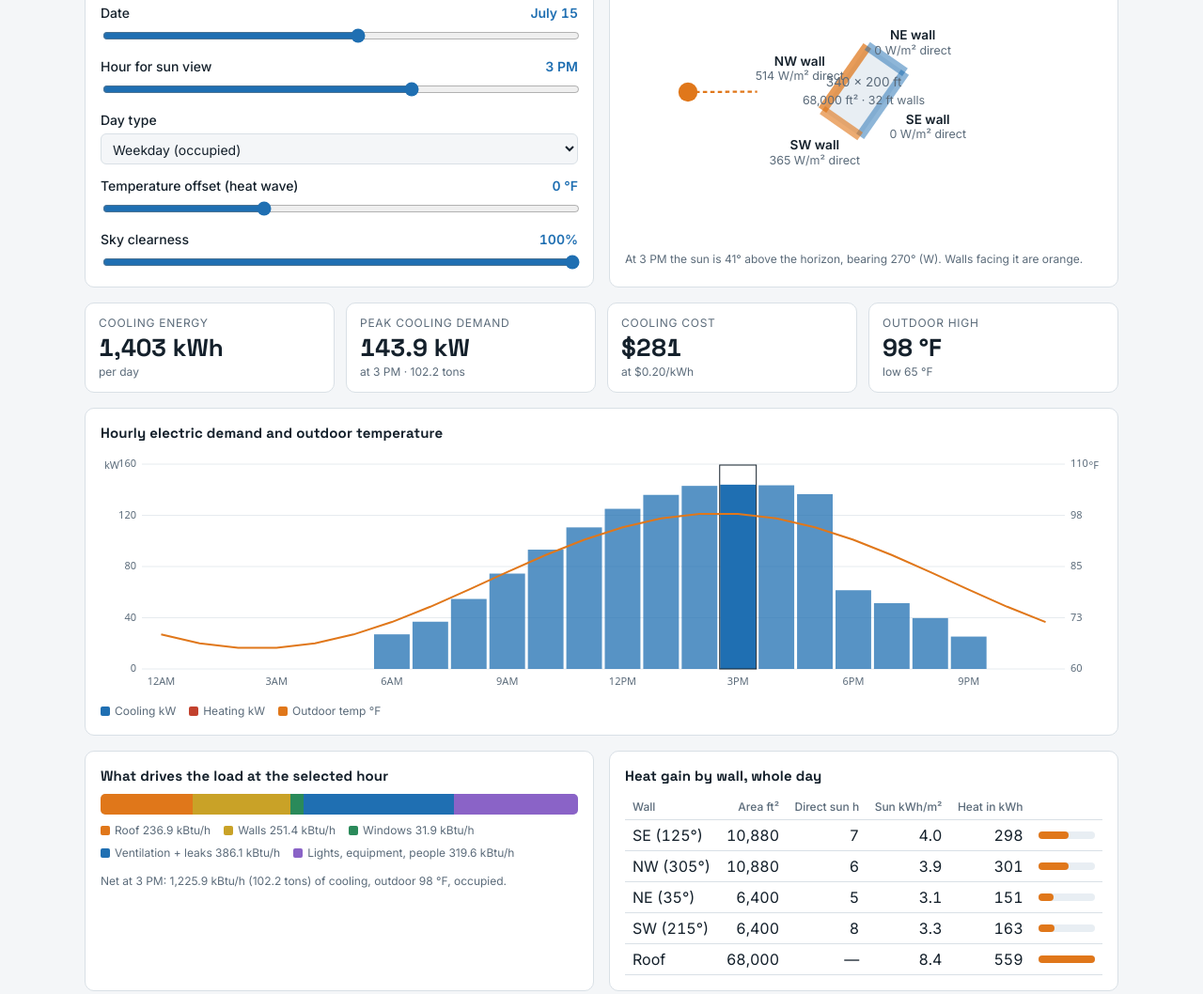
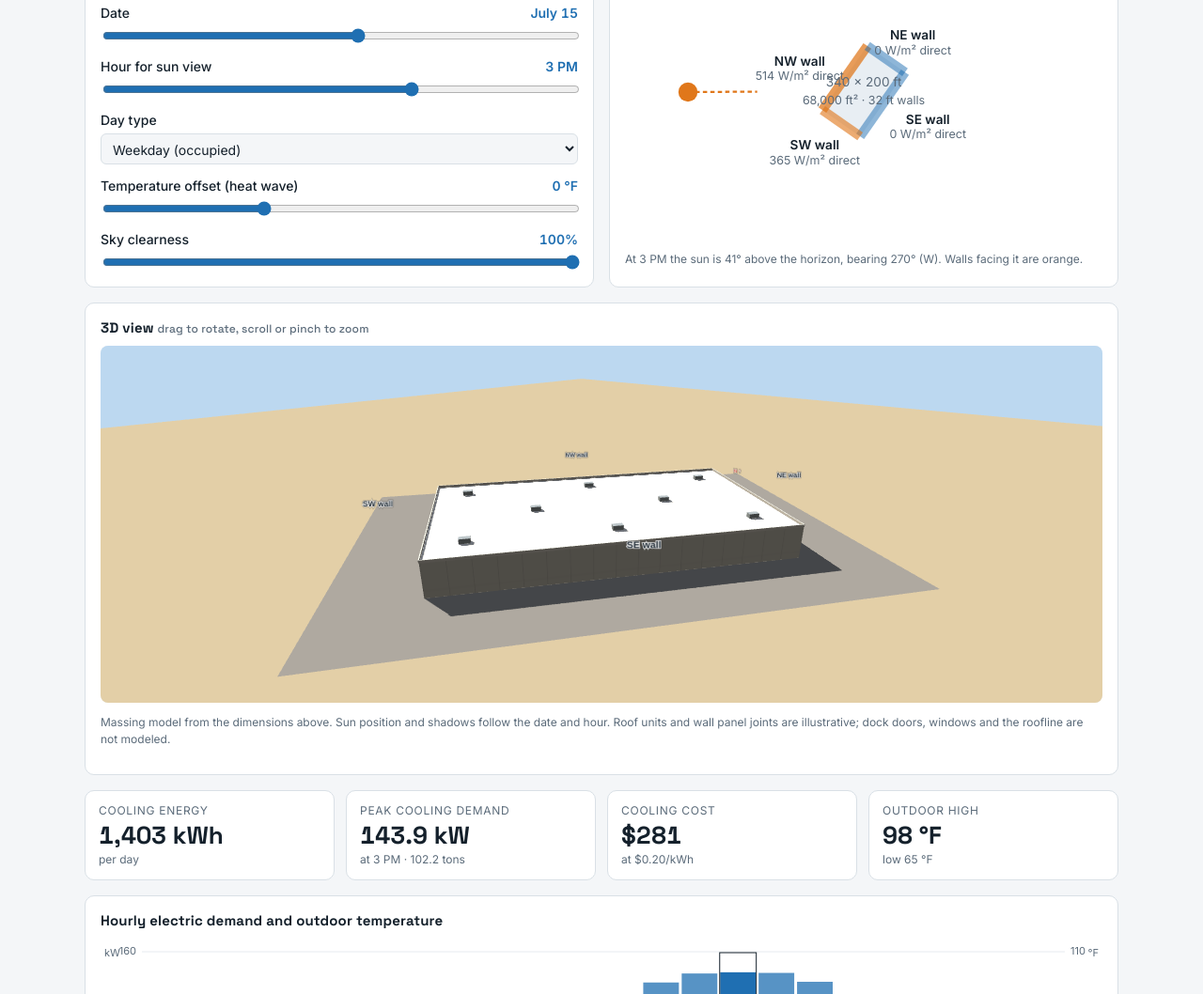
Before and after one commit to deg333/fuxa-vib, a plain HTML site: page ac-sim/index.html in a window 1280 px wide. Shown: the part 340-1398 px from the top of the page at 94% size. Drawn offline with nearby package versions, Linux system fonts and the light colour scheme.

Commit message:
Add interactive 3D building view with sun and shadows
Co-Authored-By: Claude Sonnet 5.5 <noreply@anthropic.com>
Claude-Session: https://claude.ai/code/session_0146vX921UgQqUPLjHuZfJPR

```diff
--- a/ac-sim/index.html
+++ b/ac-sim/index.html
@@ -80,6 +80,12 @@ details{margin-top:8px}summary{cursor:pointer;font-weight:600}
     </section>
   </div>
 
+  <section class="panel">
+    <h2>3D view <span class="note" style="font-weight:400">drag to rotate, scroll or pinch to zoom</span></h2>
+    <div id="v3" style="height:380px;border-radius:8px;overflow:hidden;background:var(--chip);touch-action:none"></div>
+    <p class="note" id="v3note">Massing model from the dimensions above. Sun position and shadows follow the date and hour. Roof units and wall panel joints are illustrative; dock doors, windows and the roofline are not modeled.</p>
+  </section>
+
   <div class="tiles" id="tiles"></div>
 
   <section class="panel">
@@ -116,6 +122,8 @@ details{margin-top:8px}summary{cursor:pointer;font-weight:600}
   </section>
 </div>
 
+<script src="https://cdnjs.cloudflare.com/ajax/libs/three.js/r128/three.min.js"></script>
+<script src="https://cdn.jsdelivr.net/npm/three@0.128.0/examples/js/controls/OrbitControls.js"></script>
 <script>
 (function(){
 var LAT=34.1286, LON=-117.37, LSTM=-120;
@@ -209,6 +217,62 @@ function sim(n,occDay,p,c,off){
  return out;
 }
 function sum(a,f){return a.reduce(function(s,x){return s+f(x)},0)}
+
+// ---------- 3D ----------
+var V={ready:false,key:''};
+function lbl(txt,col){var c=document.createElement('canvas');c.width=256;c.height=64;var g=c.getContext('2d');g.font='600 30px sans-serif';g.textAlign='center';g.textBaseline='middle';g.lineWidth=6;g.strokeStyle='rgba(255,255,255,.9)';g.strokeText(txt,128,32);g.fillStyle=col;g.fillText(txt,128,32);
+ var sp=new THREE.Sprite(new THREE.SpriteMaterial({map:new THREE.CanvasTexture(c),depthTest:false,transparent:true}));sp.scale.set(64,16,1);return sp}
+function panelTex(rep){var c=document.createElement('canvas');c.width=256;c.height=128;var g=c.getContext('2d');g.fillStyle='#c9c6bd';g.fillRect(0,0,256,128);g.strokeStyle='#8f8c84';g.lineWidth=3;g.beginPath();g.moveTo(1,0);g.lineTo(1,128);g.stroke();g.strokeStyle='#a9a69d';g.lineWidth=1;g.beginPath();g.moveTo(0,100);g.lineTo(256,100);g.stroke();
+ var t=new THREE.CanvasTexture(c);t.wrapS=t.wrapT=THREE.RepeatWrapping;t.repeat.set(rep,1);return t}
+function init3d(){
+ var el=$('v3');if(!window.THREE){el.innerHTML='<p class="note" style="padding:16px">3D view could not load.</p>';return}
+ try{
+ V.r=new THREE.WebGLRenderer({antialias:true});V.r.setPixelRatio(Math.min(2,window.devicePixelRatio||1));V.r.shadowMap.enabled=true;
+ el.appendChild(V.r.domElement);V.r.domElement.style.display='block';
+ V.s=new THREE.Scene();V.cam=new THREE.PerspectiveCamera(40,1,1,6000);V.cam.position.set(380,260,480);
+ V.hemi=new THREE.HemisphereLight(0xdfeaff,0x8a7a5a,0.55);V.s.add(V.hemi);
+ V.sun=new THREE.DirectionalLight(0xfff2dd,1.1);V.sun.castShadow=true;V.sun.shadow.mapSize.set(2048,2048);
+ var sc=V.sun.shadow.camera;sc.left=-450;sc.right=450;sc.top=450;sc.bottom=-450;sc.near=10;sc.far=2500;V.s.add(V.sun);V.s.add(V.sun.target);
+ var gr=new THREE.Mesh(new THREE.PlaneGeometry(2400,2400),new THREE.MeshLambertMaterial({color:0xb7a98a}));gr.rotation.x=-Math.PI/2;gr.receiveShadow=true;V.s.add(gr);
+ var pad=new THREE.Mesh(new THREE.PlaneGeometry(1,1),new THREE.MeshLambertMaterial({color:0x8d8a84}));pad.rotation.x=-Math.PI/2;pad.position.y=0.15;pad.receiveShadow=true;V.pad=pad;V.s.add(pad);
+ V.grp=new THREE.Group();V.s.add(V.grp);V.lab=new THREE.Group();V.s.add(V.lab);
+ V.ctl=THREE.OrbitControls?new THREE.OrbitControls(V.cam,V.r.domElement):null;
+ if(V.ctl){V.ctl.maxPolarAngle=Math.PI/2.05;V.ctl.enableDamping=false;V.ctl.addEventListener('change',draw3d)}
+ V.ready=true;size3d();
+ }catch(e){el.innerHTML='<p class="note" style="padding:16px">3D view needs WebGL, which is not available here.</p>'}
+}
+function size3d(){if(!V.ready)return;var el=$('v3'),w=el.clientWidth,h=el.clientHeight;V.r.setSize(w,h);V.cam.aspect=w/h;V.cam.updateProjectionMatrix();draw3d()}
+function draw3d(){if(V.ready)V.r.render(V.s,V.cam)}
+function update3d(p,e){
+ if(!V.ready)return;
+ var key=[p.len,p.wid,p.hgt,p.axis].join();
+ if(key!==V.key){V.key=key;
+  while(V.grp.children.length)V.grp.remove(V.grp.children[0]);while(V.lab.children.length)V.lab.remove(V.lab.children[0]);
+  var L=p.len,Wd=p.wid,H=p.hgt;
+  var tl=panelTex(L/20),ts=panelTex(Wd/20);
+  var side=function(t){return new THREE.MeshLambertMaterial({map:t})};
+  var roofM=new THREE.MeshLambertMaterial({color:0xe6e4de});
+  var mats=[side(ts),side(ts),roofM,roofM,side(tl),side(tl)];
+  var b=new THREE.Mesh(new THREE.BoxGeometry(L,H,Wd),mats);b.position.y=H/2;b.castShadow=true;b.receiveShadow=true;V.grp.add(b);
+  var pm=new THREE.MeshLambertMaterial({color:0xd4d1c9});
+  [[L,2.5,1,0,Wd/2],[L,2.5,1,0,-Wd/2],[1,2.5,Wd,L/2,0],[1,2.5,Wd,-L/2,0]].forEach(function(q){var m=new THREE.Mesh(new THREE.BoxGeometry(q[0],q[1],q[2]),pm);m.position.set(q[3],H+1.25,q[4]);m.castShadow=true;V.grp.add(m)});
+  var nx=Math.max(2,Math.round(L/70)),nz=Math.max(2,Math.round(Wd/70)),um=new THREE.MeshLambertMaterial({color:0x9aa3a8});
+  for(var i=0;i<nx;i++)for(var j=0;j<nz;j++){if((i+j)%2)continue;var u=new THREE.Mesh(new THREE.BoxGeometry(10,4.5,6),um);u.position.set(-L/2+L*(i+0.5)/nx,H+2.25,-Wd/2+Wd*(j+0.5)/nz);u.castShadow=true;V.grp.add(u)}
+  V.grp.rotation.y=(90-p.axis)*RAD;V.lab.rotation.y=0;
+  V.pad.scale.set(L+160,Wd+160,1);V.pad.rotation.z=-V.grp.rotation.y;V.pad.rotation.set(-Math.PI/2,0,V.grp.rotation.y,'YXZ');
+  // wall labels at outward normals
+  var thv=p.axis*RAD;
+  walls(p).forEach(function(w){var a=w.az*RAD,dist=(Math.abs(Math.sin(a-thv))>0.5?Wd:L)/2;
+   var sp=lbl(card(w.az)+' wall','#14202b');sp.position.set(Math.sin(a)*(dist+45),H+18,-Math.cos(a)*(dist+45));V.lab.add(sp)});
+  var n=lbl('N ↑','#c2412d');n.position.set(0,6,-(Math.max(L,Wd)/2+130));V.lab.add(n);
+  var big=Math.max(L,Wd);V.cam.position.set(big*0.95,big*0.6,big*1.05);if(V.ctl){V.ctl.target.set(0,H/3,0);V.ctl.update()}
+ }
+ var up=e.alt>0.01,ca=Math.cos(e.alt),az=e.az*RAD;
+ V.sun.intensity=up?1.15:0;V.hemi.intensity=up?0.55:0.25;
+ V.sun.position.set(Math.sin(az)*ca*900,Math.max(0.05,Math.sin(e.alt))*900,-Math.cos(az)*ca*900);
+ V.s.background=new THREE.Color(up?(e.alt<0.15?0xf0c9a0:0xbcd8f0):0x1b2635);
+ draw3d();
+}
 // ---------- UI ----------
 var state={day:196};
 var mb=$('months');
@@ -232,7 +296,7 @@ function render(){
   ['Cooling cost',' $'+fmt(kwhC*p.cost,0),'at $'+p.cost.toFixed(2)+'/kWh'],['Outdoor high',fmt(hi)+' °F','low '+fmt(Math.min.apply(null,r.map(function(x){return x.To})))+' °F']];
  if(kwhH>0.5)tiles.splice(2,0,['Heating energy',fmt(kwhH)+' kWh','heat pump equivalent']);
  $('tiles').innerHTML=tiles.map(function(t){return '<div class="tile"><div class="k">'+t[0]+'</div><div class="v">'+t[1]+'</div><div class="s">'+t[2]+'</div></div>'}).join('');
- drawPlan(p,n,hs,c,off);drawHourly(r,hs);drawStack(r[hs]);drawWalls(p,n,r,c,off);drawAnnual(p,c,off,occDay,d.getMonth());
+ drawPlan(p,n,hs,c,off);try{update3d(p,envAt(n,hs+0.5,c,off))}catch(err){}drawHourly(r,hs);drawStack(r[hs]);drawWalls(p,n,r,c,off);drawAnnual(p,c,off,occDay,d.getMonth());
 }
 function drawPlan(p,n,hs,c,off){
  var e=envAt(n,hs+0.5,c,off),W=walls(p),th=p.axis*RAD;
@@ -316,7 +380,7 @@ function drawAnnual(p,c,off,occDay,cm){
  $('annNote').textContent='Estimated '+fmt(tot)+' kWh of cooling electricity a year (about $'+fmt(tot*p.cost)+') with the current inputs, weekday and weekend mix. Selected month shown in orange. Unit: kWh.';
 }
 document.addEventListener('input',function(e){if(e.target.closest('.wrap'))render()});
-window.addEventListener('resize',render);
+window.addEventListener('resize',function(){size3d();render()});init3d();
 try{matchMedia('(prefers-color-scheme: dark)').addEventListener('change',render)}catch(_){}
 new MutationObserver(render).observe(document.documentElement,{attributes:true,attributeFilter:['data-theme']});
 render();
```
